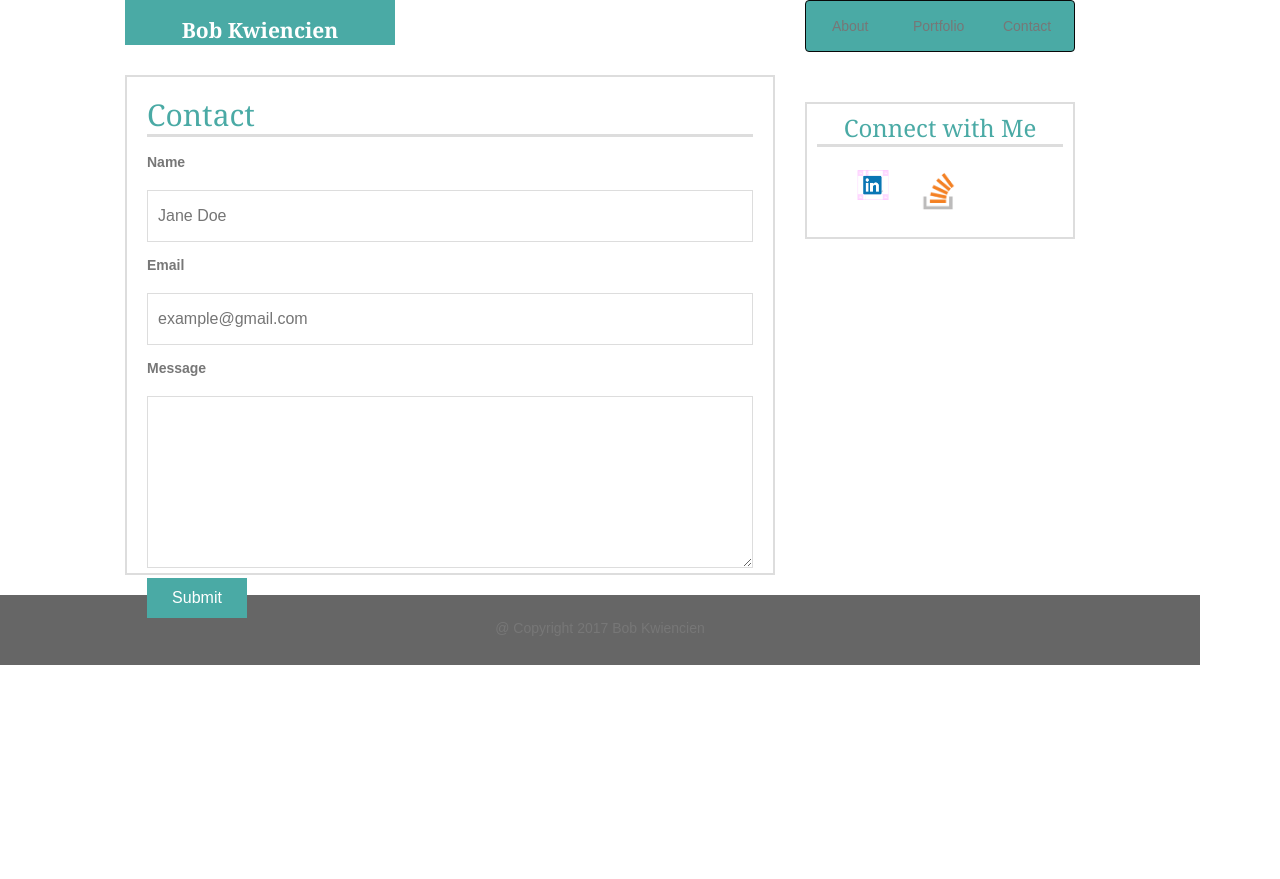
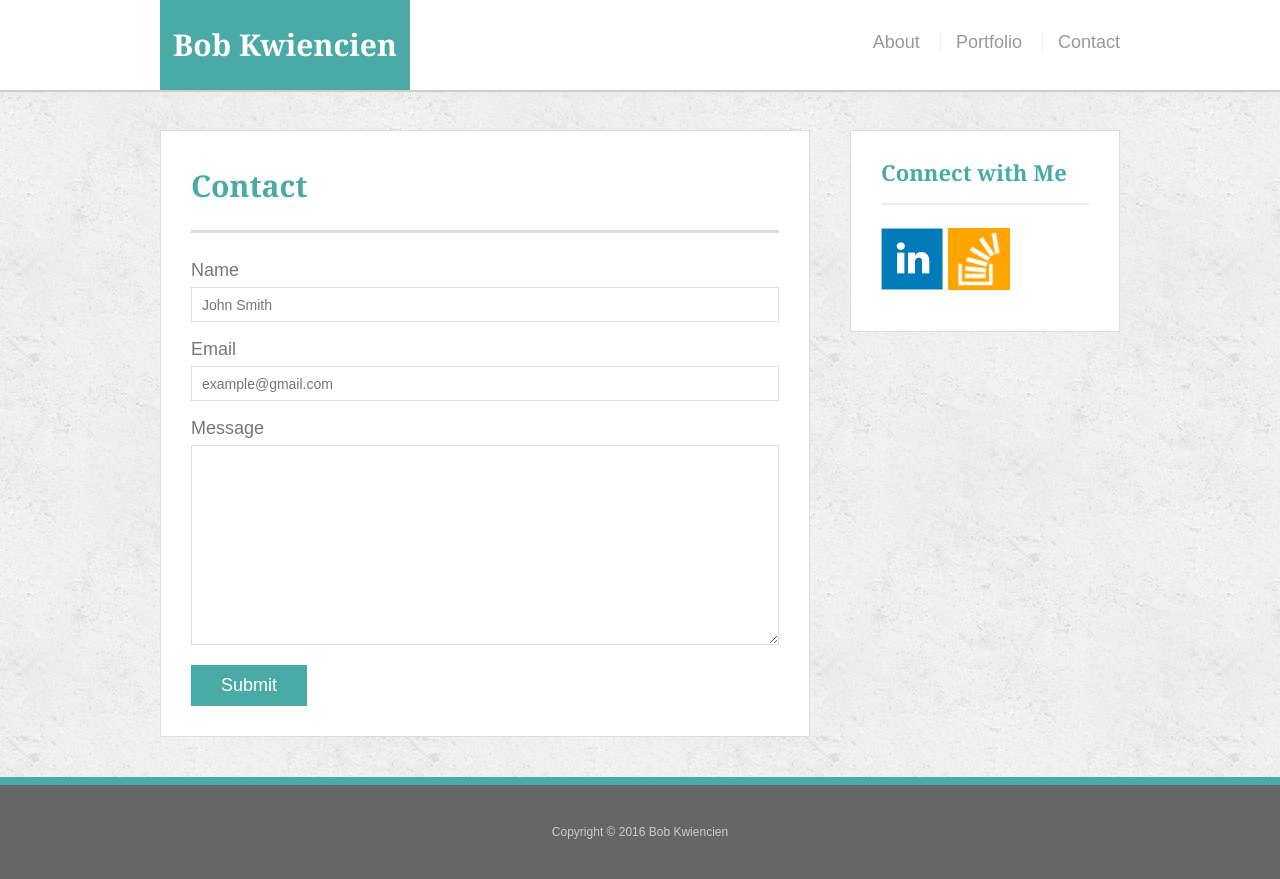
Before and after one commit to bkwiencien/Responsive-Portfolio, a plain HTML site: page contact.html in a window 1280 px wide. Before the commit the page ends 800 px from the top, so only its background shows below. Drawn offline with nearby package versions, Linux system fonts and the light colour scheme.

Commit message:
Jul25-11:55

```diff
--- a/assets/css/reset.css
+++ b/assets/css/reset.css
@@ -3,46 +3,132 @@
    License: none (public domain)
 */
 
-html, body, div, span, applet, object, iframe,
-h1, h2, h3, h4, h5, h6, p, blockquote, pre,
-a, abbr, acronym, address, big, cite, code,
-del, dfn, em, img, ins, kbd, q, s, samp,
-small, strike, strong, sub, sup, tt, var,
-b, u, i, center,
-dl, dt, dd, ol, ul, li,
-fieldset, form, label, legend,
-table, caption, tbody, tfoot, thead, tr, th, td,
-article, aside, canvas, details, embed,
-figure, figcaption, footer, header, hgroup,
-menu, nav, output, ruby, section, summary,
-time, mark, audio, video {
+html,
+body,
+div,
+span,
+applet,
+object,
+iframe,
+h1,
+h2,
+h3,
+h4,
+h5,
+h6,
+p,
+blockquote,
+pre,
+a,
+abbr,
+acronym,
+address,
+big,
+cite,
+code,
+del,
+dfn,
+em,
+img,
+ins,
+kbd,
+q,
+s,
+samp,
+small,
+strike,
+strong,
+sub,
+sup,
+tt,
+var,
+b,
+u,
+i,
+center,
+dl,
+dt,
+dd,
+ol,
+ul,
+li,
+fieldset,
+form,
+label,
+legend,
+table,
+caption,
+tbody,
+tfoot,
+thead,
+tr,
+th,
+td,
+article,
+aside,
+canvas,
+details,
+embed,
+figure,
+figcaption,
+footer,
+header,
+hgroup,
+menu,
+nav,
+output,
+ruby,
+section,
+summary,
+time,
+mark,
+audio,
+video {
+  padding: 0;
   margin: 0;
-	padding: 0;
+  font: inherit;
+  font-size: 100%;
+  vertical-align: baseline;
   border: 0;
-	font-size: 100%;
-	font: inherit;
-	vertical-align: baseline;
 }
 /* HTML5 display-role reset for older browsers */
-article, aside, details, figcaption, figure,
-footer, header, hgroup, menu, nav, section {
+article,
+aside,
+details,
+figcaption,
+figure,
+footer,
+header,
+hgroup,
+menu,
+nav,
+section {
   display: block;
 }
+
 body {
   line-height: 1;
 }
-ol, ul {
+
+ol,
+ul {
   list-style: none;
 }
-blockquote, q {
+
+blockquote,
+q {
   quotes: none;
 }
-blockquote:before, blockquote:after,
-q:before, q:after {
-	content: '';
+
+blockquote:before,
+blockquote:after,
+q:before,
+q:after {
+  content: "";
   content: none;
 }
+
 table {
+  border-spacing: 0;
   border-collapse: collapse;
-	border-spacing: 0;
 }
--- a/assets/css/style.css
+++ b/assets/css/style.css
@@ -1,247 +1,239 @@
+body {
+  font-family: Arial, "Helvetica Neue", Helvetica, sans-serif;
+  font-size: 18px;
+  line-height: 34px;
+  color: #777;
+  background: url("../images/concrete_seamless.png");
+}
+
 * {
   box-sizing: border-box;
 }
-img{
-display: inline-block;
-height: auto;
-max-width: 150%;
+
+/* general */
+
+.container {
+  width: 100%;
+  max-width: 960px;
+  margin: 0 auto;
+  clear: both;
 }
 
-body {
-	color: #777777;
-	font-family: 'Arial', 'Helvetica Neue', Helvetica, sans-serif;
-	line-height: 30px;
-	text-align: left;
-	/* Set width to 1200 instead of 960 for better layout (in my humble opinion). */
-	width: 1200px;
+h1,
+h2,
+h3,
+p {
+  margin-bottom: 20px;
 }
 
-header	{
-	float: left;
-	background-color: #4aaaa5;
-	border-bottom: none;
-	color: #ffffff;
-	height: 100%;
-	width: 270px;
-	margin-left: 125px;
-	margin-bottom: 0;
-	font-family: 'Georgia', Times, Times New Roman, serif;
-	text-align: center;
-	font-size: 1.5em;
-	font-weight: bold;
-	vertical-align: middle;
-	padding-top: 15px;
+p:last-child {
+  margin-bottom: 0;
+}
+
+h1,
+h2,
+h3 {
+  font-family: Georgia, Times, "Times New Roman", serif;
+  font-weight: 700;
+  color: #4aaaa5;
+}
+
+h1 {
+  padding-bottom: 20px;
+  font-size: 30px;
+  line-height: 49px;
+  border-bottom: 3px solid #ddd;
 }
 
 h2,
-h3	{
-	color: #4aaaa5;
-	border-bottom:	3px solid #dddddd;
-	font-family: 'Georgia', Times, Times New Roman, serif;
-	margin-top: 1px;
-	padding-bottom: 3px;
+h3 {
+  font-size: 22px;
 }
 
-nav	{
-	width: 270px;
-	float: right;
-	text-align: center;
-	margin-right: 125px;
+/* header */
+
+#masthead {
+  position: fixed;
+  z-index: 99;
+  width: 100%;
+  margin: 0 0 30px;
+  overflow: auto;
+  color: #fff;
+  background: #fff;
+  border-bottom: 2px solid #ccc;
 }
 
-ul {
-	list-style: none;
-	margin: 0;
-	padding: 0;
+#logo {
+  float: left;
+  width: 250px;
+  height: 90px;
+  font-family: Georgia, Times, "Times New Roman", serif;
+  font-size: 30px;
+  font-weight: 700;
+  line-height: 90px;
+  color: #fff;
+  text-align: center;
+  text-decoration: none;
+  background: #4aaaa5;
 }
 
-li {
-	float: left;
-	width: 33%;
-	padding: 10px;
+nav {
+  float: right;
+  margin-top: 25px;
 }
 
-li.border {
-	border-right: 1px solid #dddddd;
-	padding: 10px;
+nav a {
+  display: inline-block;
+  padding-left: 15px;
+  margin-left: 15px;
+  line-height: 18px;
+  color: #999;
+  text-decoration: none;
+  border-left: 1px solid #efefef;
 }
 
-a {
-	color: #777777;
-	text-decoration: none;
+nav a:first-child {
+  border-left: 0 none;
 }
 
-/* Nav links turn teal on hover. */
-a:hover {
-  color: #4aaaa5;
+/* footer */
+
+footer {
+  padding: 30px 0;
+  clear: both;
+  font-size: 12px;
+  color: #fff;
+  color: #ccc;
+  text-align: center;
+  background: #666;
+  border-top: 8px solid #4aaaa5;
 }
 
-.icon {
-	width: 60px;
-	height: auto;
-	color: none;
-	border-right: none;
+/* sidebar */
+
+.sidebar {
+  float: right;
+  width: 100%;
+  max-width: 270px;
+  padding: 30px;
+  margin-bottom: 20px;
+  background: #fff;
+  border: 1px solid #ddd;
 }
 
-.icon:hover {
-	transform: rotate(-10deg);
-	-ms-transform: rotate(-10deg);
-	-webkit-transform: rotate(-10deg);
-	-moz-transform: rotate(-10deg);
-	-o-transform: rotate(-10deg);
+h3,
+.sidebar h2 {
+  padding-bottom: 20px;
+  margin-bottom: 15px;
+  line-height: 22px;
+  border-bottom: 2px solid #eee;
 }
 
-section	{
-	background-color: #ffffff;
-	float: left;
-	color: #777777;
-	border: 2px solid #dddddd;
+.social {
+  width: 62px;
+  height: 62px;
+  margin-top: 8px;
+  margin-right: 5px;
 }
 
-input,
-textarea {
-	width: 100%;
-	padding: 10px 20px 10px 10px;
-    margin: 8px 0;
-    border-color: #dddddd;
-    border-style: solid;
-    border-width: thin;
+.social:last-child {
+  margin-right: 0;
 }
 
-input,
-textarea,
-input::-webkit-input-placeholder {
-    font-size: 16px;
+/* main */
+
+#main-container {
+  padding-top: 130px;
 }
 
-footer {
-	clear: both;
-	margin: 0 auto;
-	vertical-align: middle;
-	padding: 18px;
-	height: 70px;
-	background-color: #666666;
-	width: 100%;
-	border-bottom: none;
-	color: #777777;
-	text-align: center;
+.main-section {
+  float: left;
+  width: 100%;
+  max-width: 650px;
+  padding: 30px;
+  margin: 0 0 40px;
+  background: #fff;
+  border: 1px solid #ddd;
 }
 
-.grid {
-	border-bottom: 2px solid #cccccc;
-	background-color: #ffffff;
-	height: 60px;
+/* portfolio page */
+
+.work {
+  position: relative;
+  float: left;
+  width: 274px;
+  margin: 20px 0 25px;
+  overflow: auto;
 }
 
-.navbar {
-       background-color: #4aaaa5;
-}
-.container {
-	clear: both;
-	overflow: auto;
-	margin: 0 auto;
-	height: 600px;
-	width: 100%;
-	border-bottom: 5px solid #4aaaa5;
+.work:nth-child(even) {
+  margin-right: 40px;
 }
 
-.box {
-	display: inline-block;
-	width: 250px;
-	height: 100px;
-	margin: 20px;
+.work img {
+  width: 100%;
+  border: 0 none;
+  opacity: 0.8;
 }
 
-.box:hover {
-	transform: rotate(-10deg);
-	-ms-transform: rotate(-10deg);
-	-webkit-transform: rotate(-10deg);
-	-moz-transform: rotate(-10deg);
-	-o-transform: rotate(-10deg);
+.work h3 {
+  position: absolute;
+  bottom: 20px;
+  width: 100%;
+  padding: 15px;
+  margin-bottom: 0;
+  font-weight: 300;
+  line-height: 30px;
+  color: #fff;
+  text-align: center;
+  background: #4aaaa5;
+  border-bottom: 0;
 }
 
-.project {
-	float: left;
-	position: relative;
-	top:	-10px;
-	width: 100%;
+.auth-image {
+  float: left;
+  width: 200px;
+  height: auto;
+  margin-top: 10px;
+  margin-right: 25px;
 }
 
-.project-title {
-	float: left;
-	position: relative;
-	top: -50px;
-	width: 100%;
-	height: 30px;
-	background-color: #4aaaa5;
-	color: #ffffff;
-	text-align: center;
+/* contact page */
+
+#contact-form ul {
+  margin-bottom: 20px;
 }
 
-.button {
-	background-color: #4aaaa5;
-	color: #ffffff;
-	width: 100px;
-	height: 40px;
-	font-size: 16px;
-	border: none;
-	position: relative;
-	top: -8px;
+#contact-form li {
+  margin-bottom: 10px;
 }
 
-.button:hover {
-	background-color: #374865;
+label,
+input[type=text],
+input[type=email],
+textarea {
+  display: block;
+  width: 100%;
 }
 
-#socialo {
-	float: right;
-	padding: 10px;
-	width: 270px;
-	top: 30px;
-	text-align: center;
-	margin-right: 125px;
-	margin-top: 30px
+input[type=text],
+input[type=email],
+textarea {
+  height: 35px;
+  padding: 0 10px;
+  font-size: 14px;
+  border: 1px solid #ddd;
 }
 
-#main-bio,
-#contact-form,
-#project-portfolio {
-	position: relative;
-	text-align: left;
-	width: 650px;
-	top: 30px;
-	margin-left: 125px;
-	margin-bottom: 50px;
+textarea {
+  height: 200px;
 }
 
-#main-bio {
-	height: auto;
-	padding: 20px;
+input[type=submit] {
+  padding: 10px 30px;
+  font-size: 18px;
+  color: #fff;
+  cursor: pointer;
+  background: #4aaaa5;
+  border: 0 none;
 }
-
-#bio-image {
-	clear: both;
-	float: left;
-	margin-right: 20px;
-	width: 200px;
-	height: 200px;
-}
-
-#contact-form {
-	padding: 20px;
-	height: 500px;
-}
-
-#project-portfolio {
-	padding: 15px;
-	height: 500px;
-}
-/*  980px, 768px, 640px */
-/* @media screen and (max-width: 980) and (min-width: 520px), (min-width: 640px) {
-} */
-@media screen and (max-width: 980px) {
-}
-@media screen and (max-width: 768px) {
-}
-@media screen and (max-width: 640px) {
-}
--- a/contact.html
+++ b/contact.html
@@ -1,53 +1,65 @@
-<!DOCTYPE html>
+<!doctype html>
 <html lang="en-us">
+
 <head>
   <meta charset="UTF-8">
-	<!-- Linking CSS -->
-        <link rel="stylesheet" type="text/css" href="https://maxcdn.bootstrapcdn.com/bootstrap/3.3.7/css/bootstrap.min.css">
+  <title>Contact  Bob Kwiencien </title>
+  <link rel="stylesheet" type="text/css" href="assets/css/reset.css">
   <link rel="stylesheet" type="text/css" href="assets/css/style.css">
 </head>
+
 <body>
 
-	<div class="header-container">
-		<header>Bob Kwiencien</header>
-
-                <nav id="mainNavbar" class="navbar navbar-default navbar-inverse">
-			<ul>
-				<li class="bordero"><a href="index.html">About</a></li>
-				<li class="bordero"><a href="portfolio.html">Portfolio</a></li>
-				<li><a href="contact.html">Contact</a></li>
-			</ul>
+  <header id="masthead">
+    <div class="container">
+      <a href="index.html" id="logo">Bob Kwiencien</a>
+      <nav>
+        <a href="index.html">About</a>
+        <a href="portfolio.html">Portfolio</a>
+        <a href="contact.html">Contact</a>
       </nav>
     </div>
+  </header>
 
-	<div class="main-container">
-		<section id="contact-form">
-			<h2>Contact</h2>
-			<form id="contact" action="login.php" method="post">
-				<label for="name">Name</label><br>
-				<input id="name" type="text" autocomplete="username" placeholder="Jane Doe" required><br>
-				<label for="email">Email</label><br>
-				<input id="email" type="email" name="email" autocomplete="email"
-					   placeholder="example@gmail.com" required><br>
-				<label for="textfield">Message</label><br>
-				<textarea id="textfield" rows="5"></textarea><br>
-				<button class="button" type="submit" name="submit">Submit</button>
+  <div id="main-container" class="container">
+    <section class="main-section">
+      <h1>Contact</h1>
+
+      <form id="contact-form">
+        <ul>
+          <li>
+            <label for="name">Name</label>
+            <input type="text" id="name" name="name" placeholder="John Smith" required="required">
+          </li>
+          <li>
+            <label for="email">Email</label>
+            <input type="email" id="email" name="email" placeholder="example@gmail.com" required="required">
+          </li>
+          <li>
+            <label for="message">Message</label>
+            <textarea id="message" name="message" required="required"></textarea>
+          </li>
+        </ul>
+        <input type="submit">
       </form>
+
     </section>
 
-    	<section id="socialo">
-      		<h3>Connect with Me</h3>
-      		<ul>
-                  <a href="https://linkedin.com/in/bobkwiencien">
-            <li><img src="assets/images/linkedin.png"height="50",width=50"> </li>
-            <a href ="https://stackoverflow.com/story/bobkwiencien">
-            <li> <img src="assets/images/stackoverflow.png"height="50" width="50"></li>
-      		</ul>
+    <section class="sidebar">
+      <div id="connect">
+        <h2>Connect with Me</h2>
+
+        <a href="https://linkedin.com/in/bobkwiencien"><img src="assets/images/linkedin-128.png" class="social" alt="LinkedIn" /></a>
+        <a href="https://stackoverflow.com/story/bobkwiencien"><img src="assets/images/stackoverflow-128.png" class="social" alt="Stack Overflow" /></a>
+      </div>
     </section>
   </div>
-        <br>
-        <br>
 
-	<footer>&#64; Copyright 2017 Bob Kwiencien</footer>
+  <footer>
+    <div class="container">
+      Copyright &copy; 2016 Bob Kwiencien
+    </div>
+  </footer>
 </body>
+
 </html>
```
Also changed, not shown: index.html (+32 -42 lines), portfolio.html (+69 -9 lines), assets/images/cat.jpg (added), assets/images/concrete_seamless.png (added), assets/images/github-128.png (added), assets/images/linkedin-128.png (added), assets/images/stackoverflow-128.png (added), assets/images/technics-q-c-640-480-1.jpg (added), assets/images/technics-q-c-640-480-2.jpg (added), assets/images/technics-q-c-640-480-5.jpg (added), assets/images/technics-q-c-640-480-7.jpg (added), assets/images/technics-q-c-640-480-9.jpg (added), 2 other files. Lines whose indentation alone changed are shown as unchanged.
